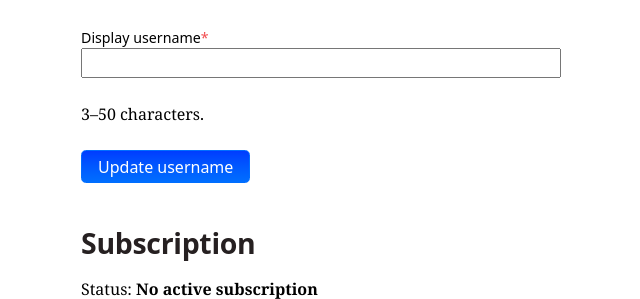
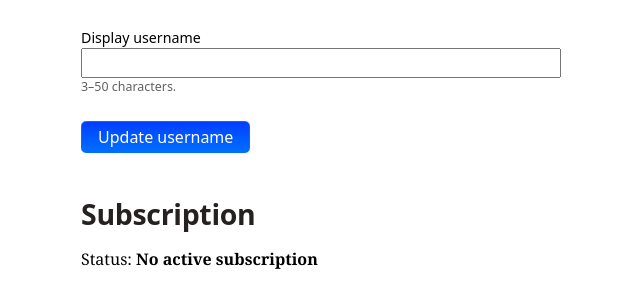
Before and after one commit to frjo/bookmarks, a Django app: template accounts/templates/accounts/account.html in a window 1280 px wide. Shown: the part 309-608 px from the top of the page, without its empty margins (77-717 px from the left). Run offline with Django 5.2, Linux system fonts and the light colour scheme; the template is opened without the code that fills it, so the values that code supplies are empty.

Commit message:
Mark as help-text.

```diff
--- a/accounts/templates/accounts/account.html
+++ b/accounts/templates/accounts/account.html
@@ -22,13 +22,12 @@
             id="username"
             name="username"
             value="{{ user.username }}"
-            required
             minlength="3"
             maxlength="50"
             autocomplete="off"
             aria-describedby="username-hint"
           >
-          <p id="username-hint">{% trans "3–50 characters." %}</p>
+          <p id="username-hint" class="help-text meta">{% trans "3–50 characters." %}</p>
         </div>
         <button type="submit">{% trans "Update username" %}</button>
       </form>
--- a/accounts/templates/accounts/register.html
+++ b/accounts/templates/accounts/register.html
@@ -30,7 +30,7 @@
           autocomplete="username"
           aria-describedby="username-hint"
         >
-        <p id="username-hint">{% trans "Optional. 3–50 characters." %}</p>
+        <p id="username-hint" class="help-text meta">{% trans "Optional. 3–50 characters." %}</p>
       </div>
 
       {# Hidden name field — passkeys.js sends this to complete_url; left blank for initial registration #}
```
